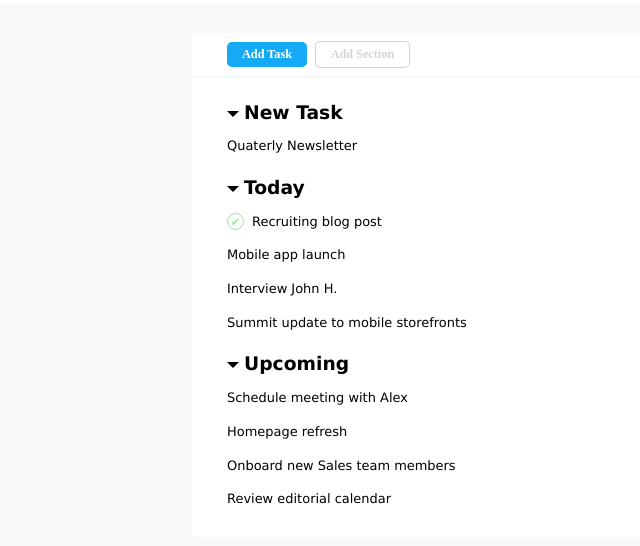
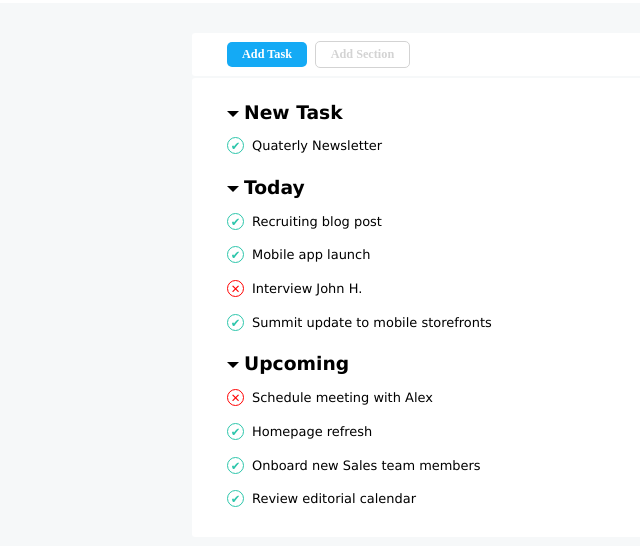
Before and after one commit to TheCodingPine/html-css-toboolist, a plain HTML site: page index.html in a window 1280 px wide. Shown: the part 72-618 px from the top of the page, without its empty margins (0-640 px from the left). Drawn offline with Linux system fonts and the light colour scheme.

Commit message:
red X mark

```diff
--- a/index.html
+++ b/index.html
@@ -22,7 +22,7 @@
 <div class="container">
     <section>
         <ul><h1><div class="arrow"></div>New Task</h1>
-            <li><h2>Quaterly Newsletter</h2></li>
+            <li><div class="check right">&#10004;</div><h2>Quaterly Newsletter</h2></li>
 
 
         </ul>
@@ -31,22 +31,21 @@
 
     <section>
         <ul><h1><div class="arrow"></div>Today</h1>
-            <li><div class="check">&#10004;</div><h2>Recruiting blog post</h2></li>
-            <li><h2>Mobile app launch</h2></li>
-            <li><h2>Interview John H.</h2></li>
-            <li><h2>Summit update to mobile storefronts</h2></li>
+            <li><div class="check right">&#10004;</div><h2>Recruiting blog post</h2></li>
+            <li><div class="check right">&#10004;</div><h2>Mobile app launch</h2></li>
+            <li><div class="check wrong">&#10005;</div><h2>Interview John H.</h2></li>
+            <li><div class="check right">&#10004;</div><h2>Summit update to mobile storefronts</h2></li>
         </ul>
 
     </section>
 
     <section>
         <ul><h1><div class="arrow"></div>Upcoming</h1>
-            <li><h2>Schedule meeting with Alex</h2></li>
-            <li><h2>Homepage refresh</h2></li>
-            <li><h2>Onboard new Sales team members</h2></li>
-            <li><h2>Review editorial calendar</h2></li>
+            <li><div class="check wrong">&#10005;</div><h2>Schedule meeting with Alex</h2></li>
+            <li><div class="check right">&#10004;</div><h2>Homepage refresh</h2></li>
+            <li><div class="check right">&#10004;</div><h2>Onboard new Sales team members</h2></li>
+            <li><div class="check right">&#10004;</div><h2>Review editorial calendar</h2></li>
         </ul>
-
     </section>
 </div>
 
--- a/style.css
+++ b/style.css
@@ -110,18 +110,22 @@ h1 {
 .check {
     height: 17px;
     width: 17px;
-    border-color: lightgreen;
     border-style: solid;
     border-width: 1px;
     border-radius: 50%;
     display: inline-block;
     margin-right: 8px;
-    color: lightgreen;
     line-height: 17px;
     font-size: 0.8em;
     text-align: center;
 }
 
 .right {
+    border-color: #2cc6ab;
+    color: #2cc6ab;
+}
 
+.wrong {
+    border-color: red;
+    color: red;
 }
```
